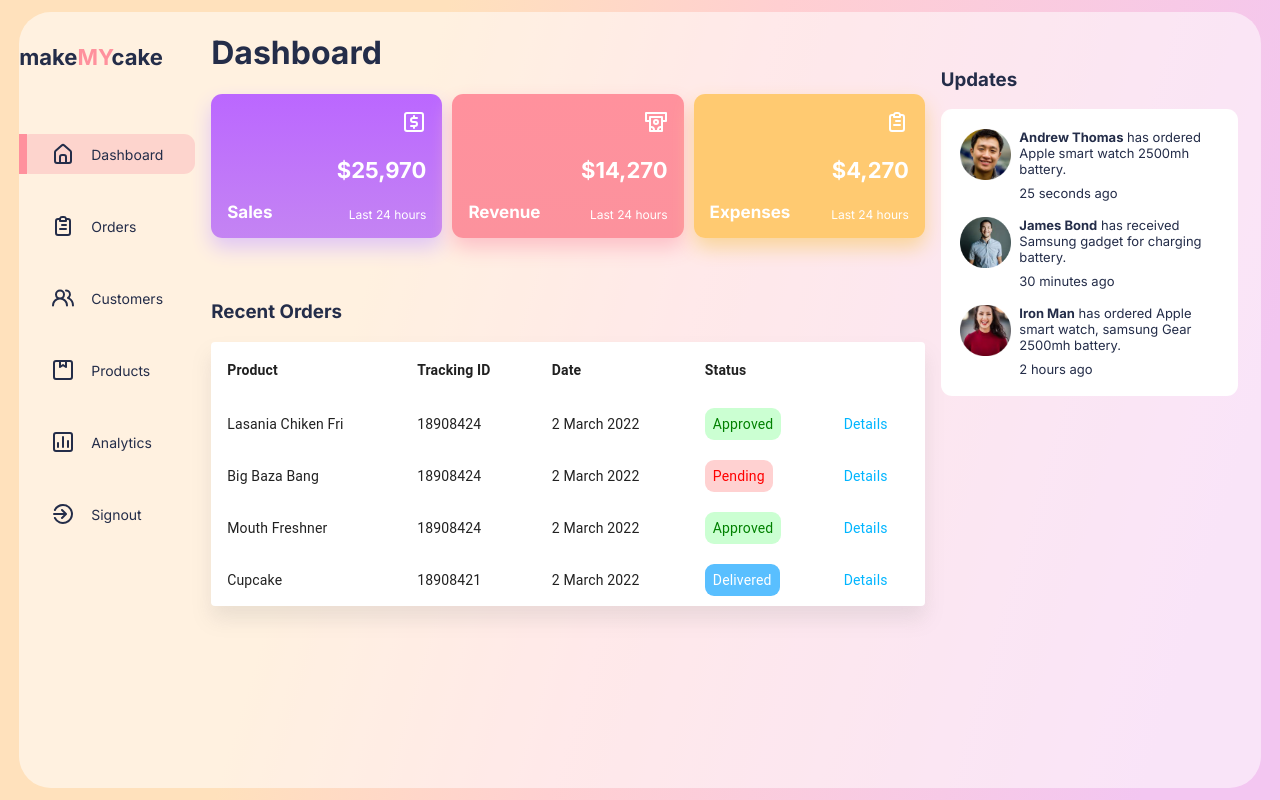
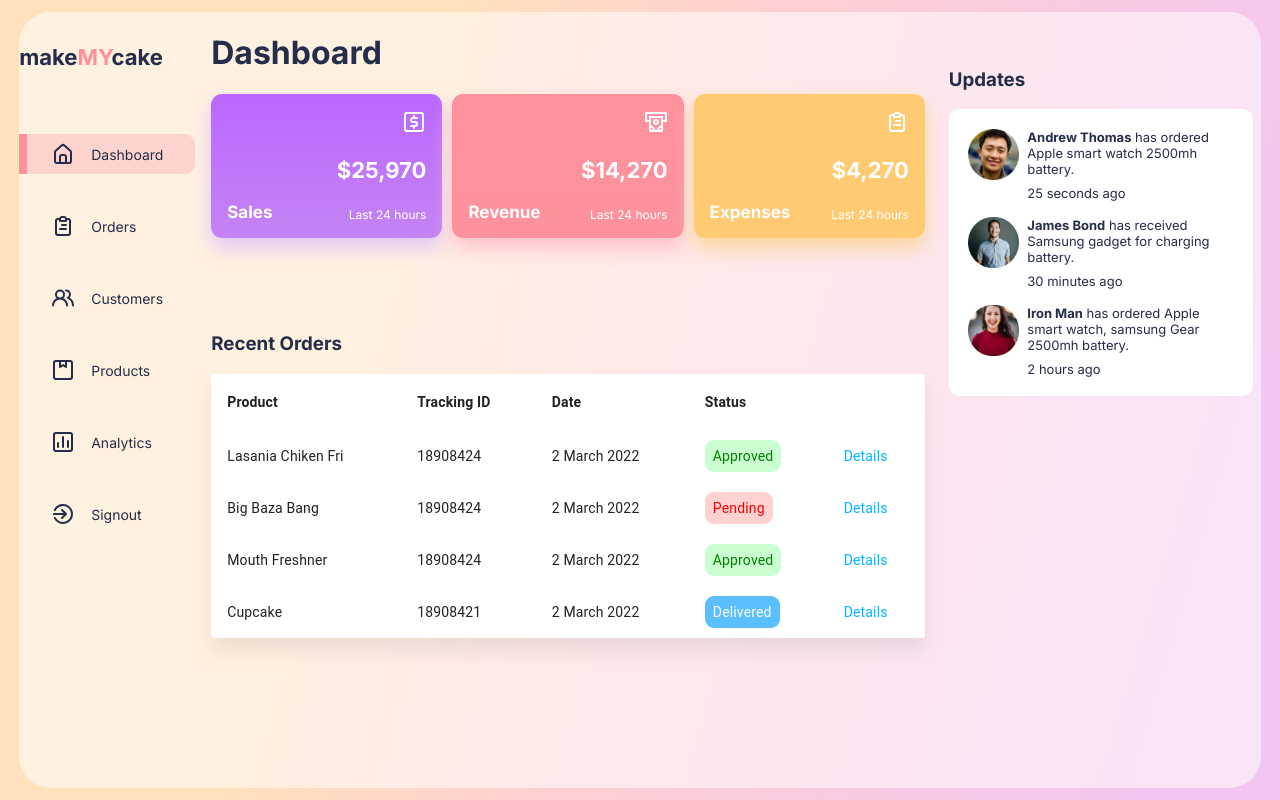
Before and after one commit to dev-siva98/web-admin, a React (Create React App) app: page / in a window 1280 px wide. Built offline with nearby package versions, Linux system fonts and the light colour scheme.

Commit message:
responsive styling completed

```diff
--- a/src/App.css
+++ b/src/App.css
@@ -48,6 +48,5 @@
   .AppGlass {
     grid-template-columns: 1fr;
     grid-template-rows: 80px 1fr 1fr 1fr;
-
   }
 }
--- a/src/Components/MainPage/Dashboard/Dashboard.css
+++ b/src/Components/MainPage/Dashboard/Dashboard.css
@@ -15,5 +15,6 @@
 @media screen and (max-width: 768px) {
     .admin-main-dash {
         align-items: center;
+        /* max-width: 300px; */
     }
 }
--- a/src/Components/MainPage/MainPage.css
+++ b/src/Components/MainPage/MainPage.css
@@ -10,7 +10,6 @@
     }
 }
 
-
 @media screen and (max-width: 768px) {
     .admin-main-page {
         grid-row: 2 / 3;
--- a/src/Components/RigtSide/RightSide.css
+++ b/src/Components/RigtSide/RightSide.css
@@ -3,6 +3,7 @@
     grid-column: 3 / 4;
     width: 95%;
     margin-top: 2.3rem;
+    justify-self: center;
 }
 
 
@@ -19,7 +20,6 @@
     .admin-right-side {
         grid-row: 4 / 5;
         grid-column: 1 / -1;
-        width: 100%;
         margin-top: 0;
     }
 
--- a/src/Components/RigtSide/Updates/Updates.css
+++ b/src/Components/RigtSide/Updates/Updates.css
@@ -1,5 +1,4 @@
 .admin-updates {
-    width: 85%;
     background: white;
     border-radius: 0.7rem;
     padding: 1.21rem;
@@ -8,8 +7,10 @@
     flex-direction: column;
     font-size: 13px;
     overflow: hidden;
-    -ms-overflow-style: none; /* IE and Edge */
-    scrollbar-width: none; /* Firefox */
+    -ms-overflow-style: none;
+    /* IE and Edge */
+    scrollbar-width: none;
+    /* Firefox */
 }
 
 /* Hide scrollbar for Chrome, Safari and Opera */
@@ -30,9 +31,3 @@
 .noti>div>span:nth-of-type(1) {
     font-weight: bold;
 }
-
-@media screen and (max-width: 1200px) {
-    .admin-updates {
-        height: 50%;
-    }
-}
--- a/src/Components/Table/Table.css
+++ b/src/Components/Table/Table.css
@@ -1,6 +1,9 @@
 .admin-table {
   grid-row: 2 / -1;
   grid-column: 2 / 3;
+  margin-top: 2rem;
+  justify-self: center;
+  width: 100%;
 }
 
 .MuiTableRow-root>* {
@@ -32,10 +35,9 @@ th {
 @media screen and (max-width: 1200px) {
   .admin-table {
     grid-column: 2 / 4;
-    margin: 0 2rem 1rem 0;
+    width: 96%;
   }
 }
-
 
 @media screen and (max-width: 768px) {
   .admin-table {
@@ -45,6 +47,6 @@ th {
     display: flex;
     flex-direction: column;
     align-items: center;
-    width: 23rem;
+    width: 88vw;
   }
 }
--- a/src/Components/Table/Table.jsx
+++ b/src/Components/Table/Table.jsx
@@ -46,6 +46,7 @@ export default function BasicTable() {
     <div className="admin-table">
       <h3>Recent Orders</h3>
       <TableContainer
+      className="admin-table-container"
         component={Paper}
         style={{ boxShadow: "0px 13px 20px 0px #80808029" }}
       >
```
